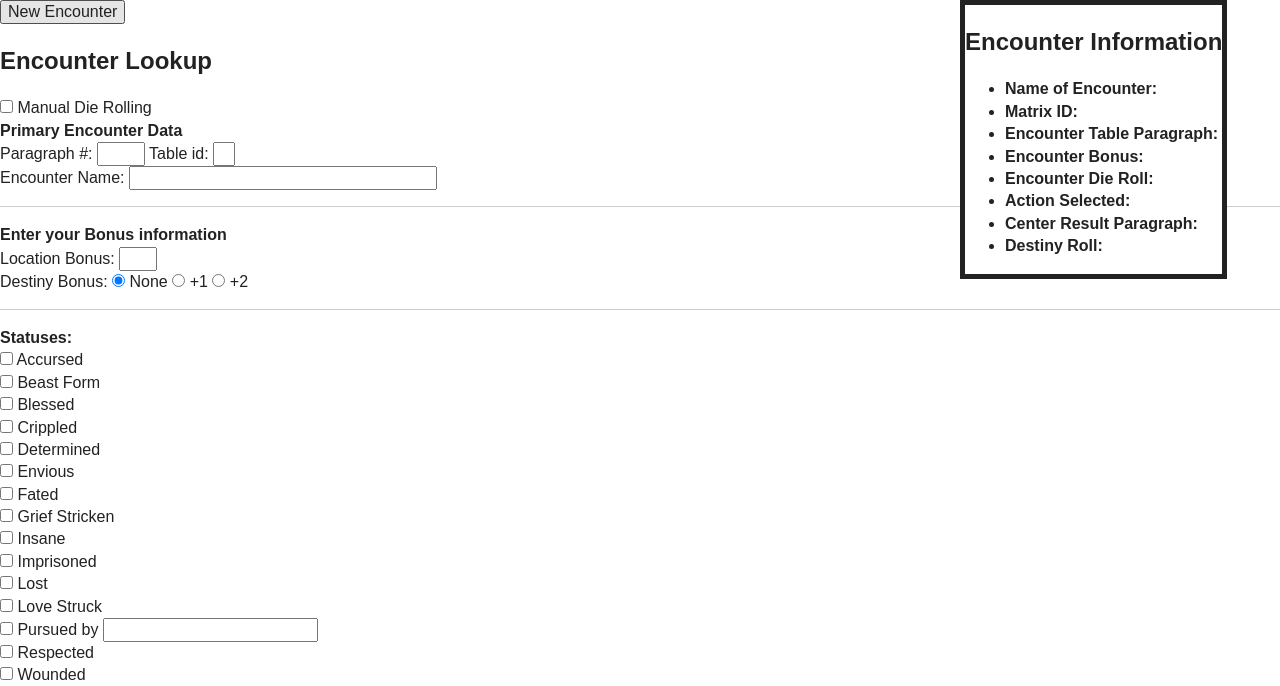
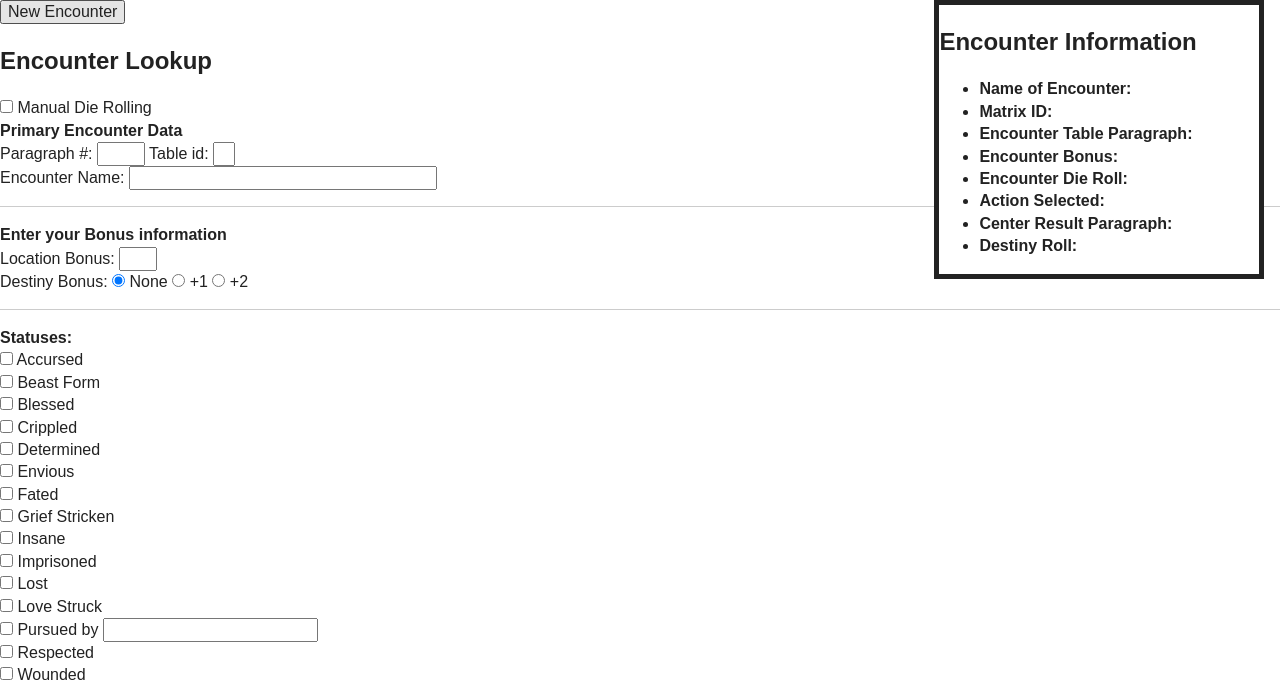
Before and after one commit to joycem137/AutoTOAN, a PHP site: page / in a window 1280 px wide. Shown: the top 686 px of the page. Run offline with PHP 8.4, Linux system fonts and the light colour scheme; some libraries are stand-ins or nearby versions.

Commit message:
Improved look and feel a little.

```diff
--- a/public/css/style.css
+++ b/public/css/style.css
@@ -273,7 +273,8 @@ td { vertical-align: top; }
 #infoSidebar {
     position: absolute;
     top: 0px;
-    left: 75%;
+    left: 73%;
+    width: 25%;
     background: white;
     border: 5px solid;
 }
```
